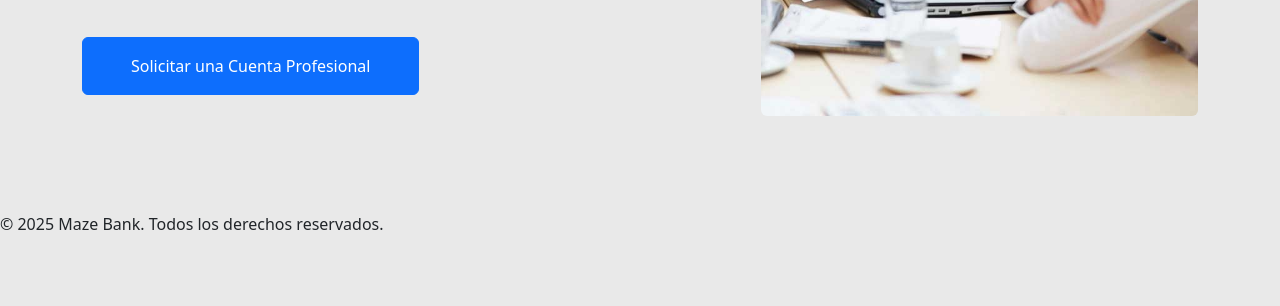
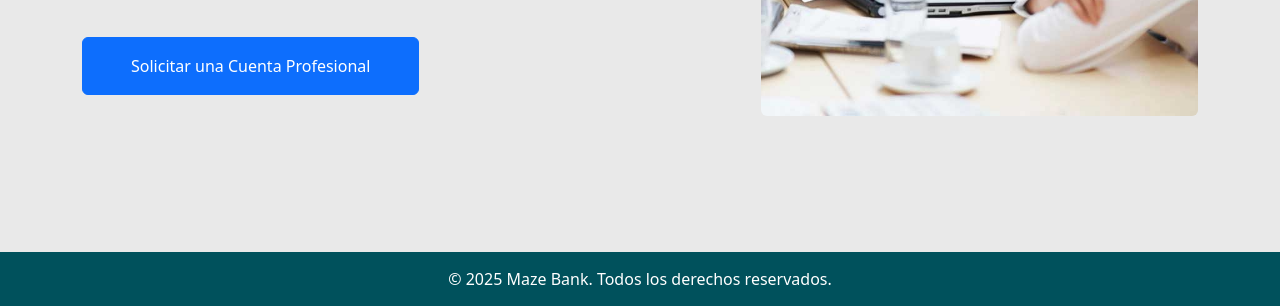
Before and after one commit to sebasguii/T_BANCO, a plain HTML site: page index.html in a window 1280 px wide. Shown: the part 1310-1616 px from the top of the page. Before the commit the page ends 1546 px from the top, so only its background shows below. Drawn offline with nearby package versions, Linux system fonts and the light colour scheme.

Commit message:
Arreglo css

```diff
--- a/css/style.css
+++ b/css/style.css
@@ -28,3 +28,11 @@ main{
     justify-content: center;
     align-items: center;
 }
+
+footer {
+  background-color: #00515c;
+  color: white;
+  text-align: center;
+  padding: 15px;
+  margin-top: 40px;
+}
```
